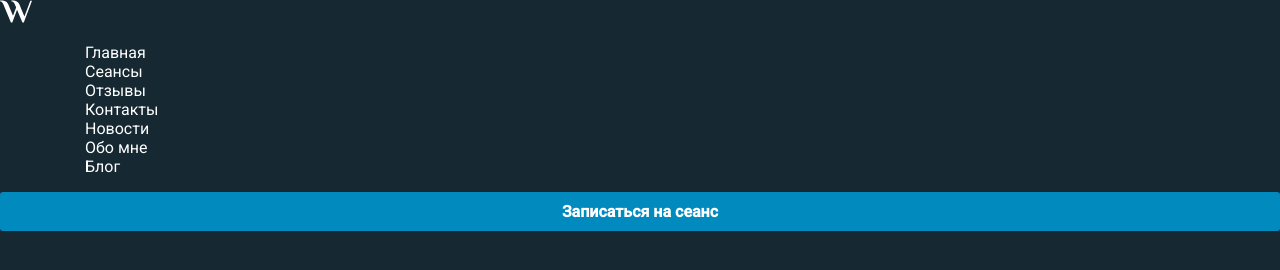
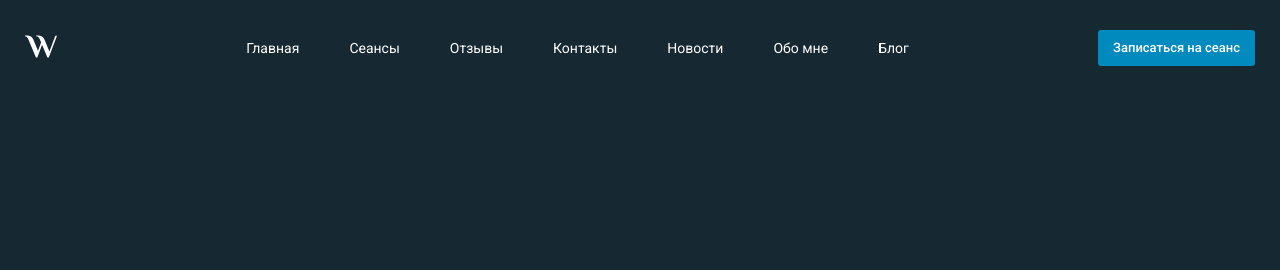
Before and after one commit to turatbekovamalika/ritm-style, a plain HTML site: page index.html in a window 1280 px wide. Drawn offline with Linux system fonts and the light colour scheme.

Commit message:
добавляет стили header

```diff
--- a/scss/_base.scss
+++ b/scss/_base.scss
@@ -17,41 +17,3 @@ body {
   font-weight: 400;
   background-color: $body-bg;
 }
-
-.header-nav {
-  color: $body-bg;
-  padding: 0px 20px;
-  display: flex;
-  justify-content: space-between;
-  align-items: center;
-}
-
-.header-menu {
-  ul {
-    margin: 0;
-    padding: 0;
-    display: flex;
-  }
-  li {
-    margin: 0px 25px;
-  }
-  a {
-    text-decoration: none;
-    color: $white;
-    transition: 0.3s;
-    font-size: 16px;
-  }
-}
-
-.header-cta {
-  background-color: #018abe;
-  display: block;
-  color: $white;
-  text-align: center;
-  transition: 0.3s;
-  border-radius: 3px;
-  text-decoration: none;
-  padding: 10px 10px;
-  font-size: 16px;
-  font-weight: bold;
-}
--- /dev/null
+++ b/scss/_mixins.scss
@@ -0,0 +1,5 @@
+@mixin reset-list {
+  margin: 0;
+  padding: 0;
+  list-style: none;
+}
--- a/scss/_vars.scss
+++ b/scss/_vars.scss
@@ -2,3 +2,4 @@ $main-font: "Roboto", serif;
 $title-font: "El Messiri", serif;
 $body-bg: #162831;
 $white: #ffffff;
+$accent: #018abe;
--- /dev/null
+++ b/scss/blocks/_container.scss
@@ -0,0 +1,5 @@
+.container {
+  max-width: calc(1296px + 50px);
+  margin: 0 auto;
+  padding: 0 25px;
+}
--- /dev/null
+++ b/scss/blocks/_header.scss
@@ -0,0 +1,44 @@
+@import "../vars";
+@import "../mixins";
+
+.header {
+  padding-top: 30px;
+  margin-bottom: 50px;
+
+  &-container {
+    display: flex;
+    justify-content: space-between;
+    align-items: center;
+  }
+
+  &-menu {
+    @include reset-list;
+    display: flex;
+    gap: 50px;
+
+    &-link {
+      color: $white;
+      font-family: $main-font;
+      font-size: 14px;
+      font-weight: 400;
+      line-height: 135%;
+      letter-spacing: 0%;
+      text-align: left;
+      text-decoration: none;
+    }
+  }
+
+  &-cta {
+    padding: 9px 15px;
+    color: $white;
+    font-family: $main-font;
+    font-size: 13px;
+    font-weight: 500;
+    line-height: 140%;
+    letter-spacing: 0%;
+    text-align: left;
+    text-decoration: none;
+    background-color: $accent;
+    border-radius: 3px;
+  }
+}
--- a/scss/style.scss
+++ b/scss/style.scss
@@ -1 +1,3 @@
 @import "base";
+@import "./blocks/container";
+@import "./blocks/header";
```
Also changed, not shown: css/style.css.
